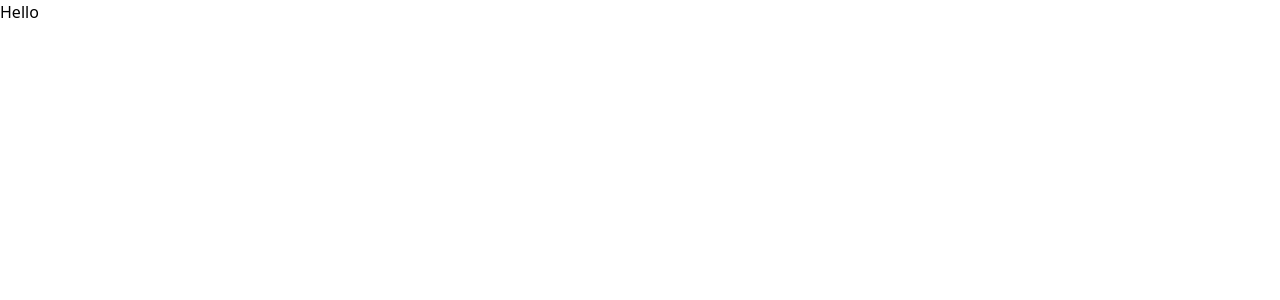
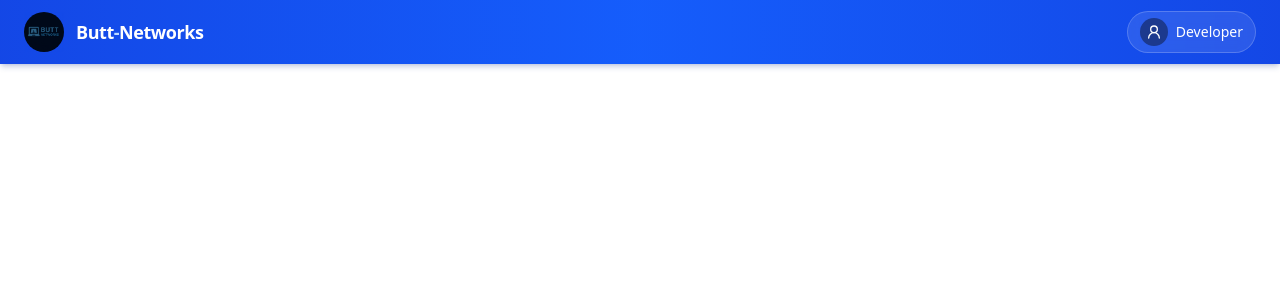
Before and after one commit to ShahnawazSaddam16/client-portal, a Next.js app: page / in a window 1280 px wide. Shown: the top 300 px of the page. Built offline with nearby package versions, Linux system fonts and the light colour scheme.

Commit message:
Refactor code structure for improved readability and maintainability

```diff
--- a/components/Auth/Header.js
+++ b/components/Auth/Header.js
@@ -1,9 +1,32 @@
+import { User2 } from 'lucide-react';
+import Image from 'next/image';
 import React from 'react'
 
 export default function Header() {
   return (
-    <div>
-      Hello
-    </div>
-  )
+    <nav className="flex justify-between items-center w-full h-16 px-6 bg-gradient-to-r from-blue-700 via-blue-600 to-blue-700 shadow-md shadow-blue-900/20">
+      <div className="flex items-center gap-3">
+        <div className="flex items-center w-10 h-10 justify-center backdrop-blur-sm">
+          <Image
+          src={"/favicon.png"}
+          width={100}
+          height={100}
+          alt={"Logo"}
+          className="rounded-full"
+          />
+        </div>
+        <h1 className="font-semibold text-lg text-white tracking-tight">
+          Butt<span className="text-blue-200">-</span>Networks
+        </h1>
+      </div>
+
+      <div className="flex items-center gap-2 bg-white/10 backdrop-blur-sm border cursor-pointer
+      border-white/20 px-3 py-1.5 rounded-full hover:bg-white/20 transition duration-150">
+        <div className="flex items-center justify-center w-7 h-7 rounded-full bg-blue-900">
+          <User2 className="w-4 h-4 text-white" />
+        </div>
+        <span className="font-medium text-sm text-white">Developer</span>
+      </div>
+    </nav>
+  );
 }
--- a/package.json
+++ b/package.json
@@ -9,6 +9,7 @@
     "lint": "eslint"
   },
   "dependencies": {
+    "lucide-react": "^1.55.0",
     "next": "16.4.0",
     "react": "19.3.0",
     "react-dom": "19.3.0"
```
Also changed, not shown: public/favicon.png (added), 1 other file (tests, documents, lock files or other folders).
